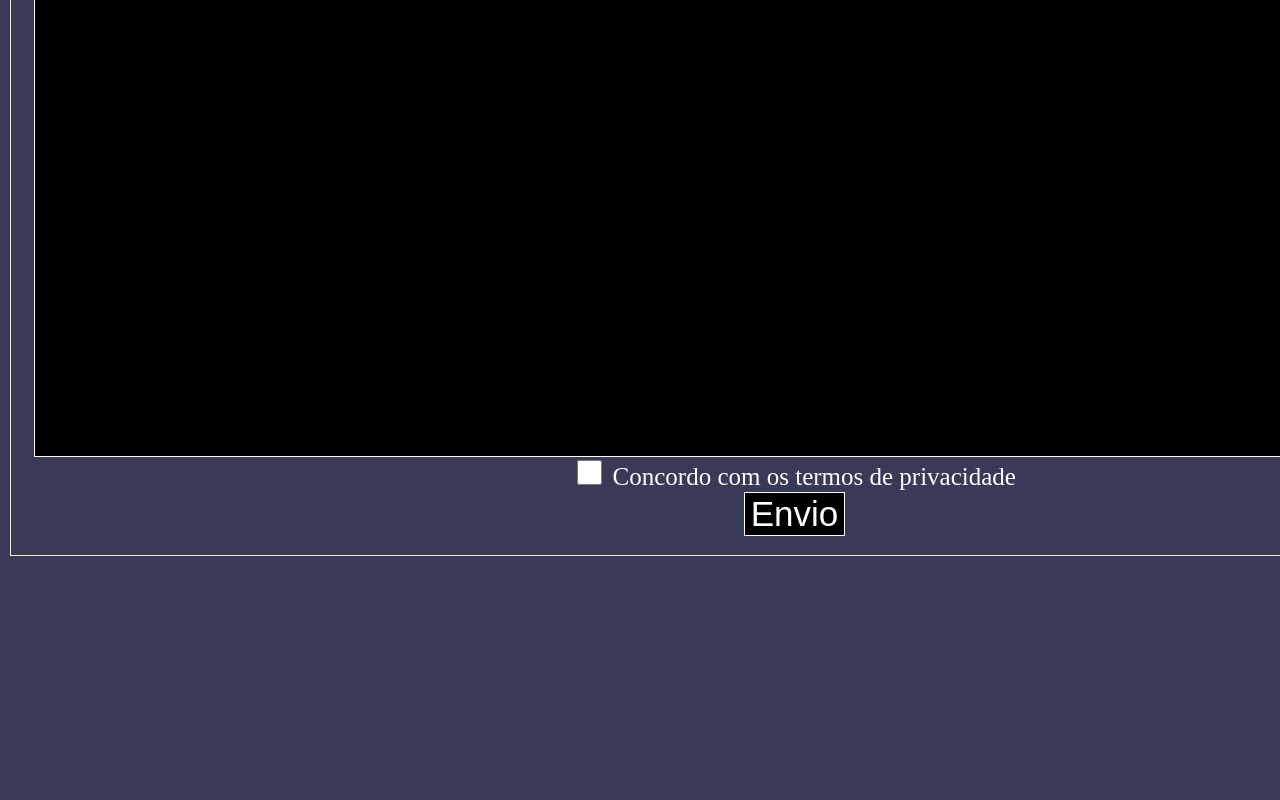
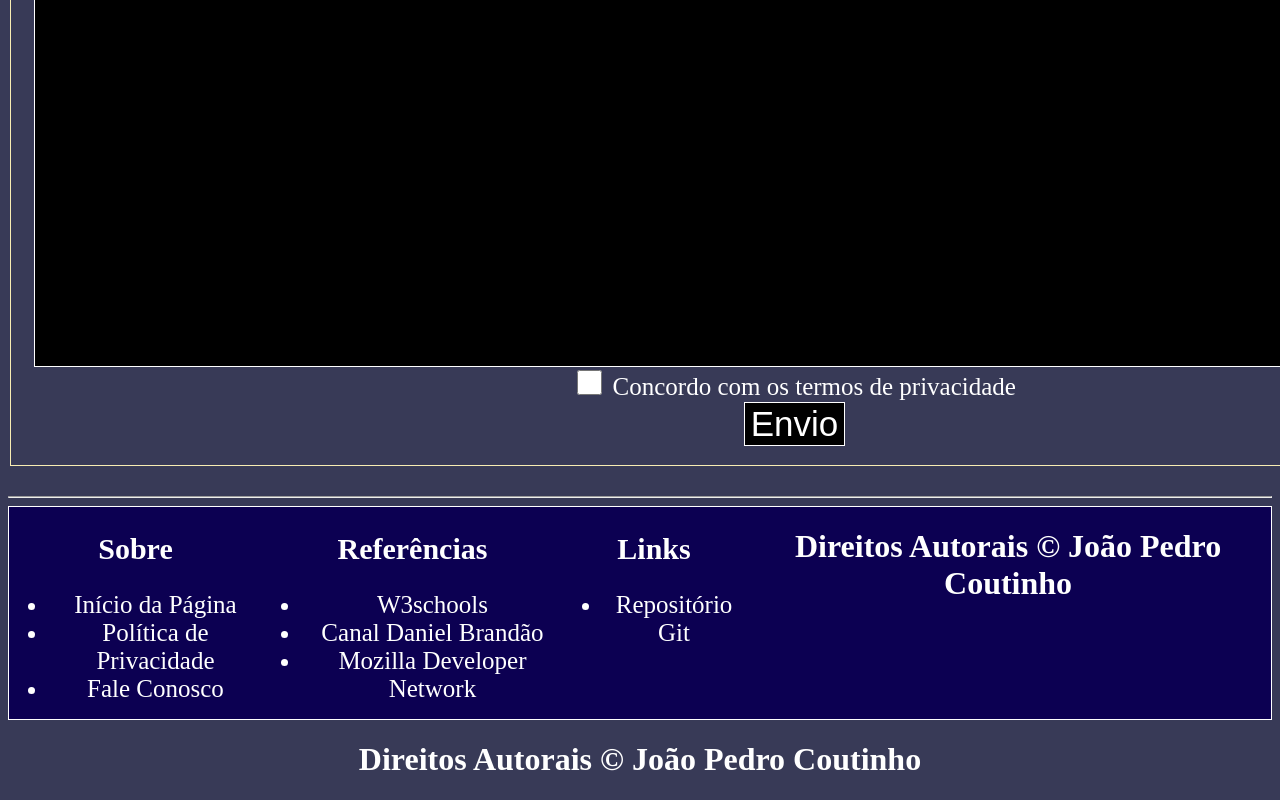
Before and after one commit to yJpcn/AppInt, a plain HTML site: page ativ05/contato.html in a window 1280 px wide. Shown: the part 524-1324 px from the top of the page. Before the commit the page ends 1110 px from the top, so only its background shows below. Drawn offline with Linux system fonts and the light colour scheme.

Commit message:
Atualização Final

```diff
--- a/ativ05/contato.html
+++ b/ativ05/contato.html
@@ -27,11 +27,19 @@
             background-color: transparent;
             text-decoration: none;
         }
+
+        li {
+            font-size: 25px;
+        }
+
+        h2 {
+            font-size: 30px;
+        }
     </style>
     <title>Contato</title>
 </head>
 
-<body style="color: rgb(255, 255, 255);font-size: 30;">
+<body style="color: rgb(255, 255, 255);">
     <header>
         <nav style="background-color:rgb(12, 0, 82);border: 1px solid white;">
             <ul style="display: flex;align-items: normal;justify-content: space-evenly;font-size: 20px; color: white;">
@@ -43,7 +51,7 @@
             </ul>
         </nav>
     </header>
-    <form method="get" action="obrigado.html">
+    <form method="get" action="obrigado.html" style="font-size: 30;">
         <center>
             <h2>Bom dia! Siga as seguintes instruções para o envio de sua mensagem.</h2>
             <fieldset style="border: 1px solid  rgb(248, 237, 179)">
@@ -66,6 +74,35 @@
             </fieldset>
         </center>
     </form>
+    <hr>
+    <footer id=="rodape"
+        style="display: flex;justify-content: space-evenly;background-color:rgb(12, 0, 82);border: 1px solid white; text-align: center;">
+        <section>
+            <h2>Sobre</h2>
+            <ul>
+                <li><a href="Inicial.html">Início da Página</a></li>
+                <li>Política de Privacidade</li>
+                <li><a href="contato.html">Fale Conosco</a></li>
+            </ul>
+        </section>
+        <section>
+            <h2>Referências</h2>
+            <ul>
+                <li><a href="https://www.w3schools.com/css/" target="_blank">W3schools</a></li>
+                <li><a href="https://www.youtube.com/c/danielbrandao" target="_blank">Canal Daniel Brandão</a></li>
+                <li><a href="https://developer.mozilla.org/pt-BR/docs/Web/CSS" target="_blank">Mozilla Developer
+                        Network</a></li>
+            </ul>
+        </section>
+        <section>
+            <h2>Links</h2>
+            <ul>
+                <li><a href="https://github.com/yJpcn/AppInt" target="_blank">Repositório Git</a></li>
+            </ul>
+        </section>
+        <h1 style="text-align: center;">Direitos Autorais &copy; João Pedro Coutinho</h1>
+    </footer>
+    <h1 style="text-align: center;">Direitos Autorais &copy; João Pedro Coutinho</h1>
 </body>
 
 </html>
```
Also changed, not shown: ativ05/Inicial.html (+4 -1 lines), ativ05/obrigado.html (+41 -6 lines).
